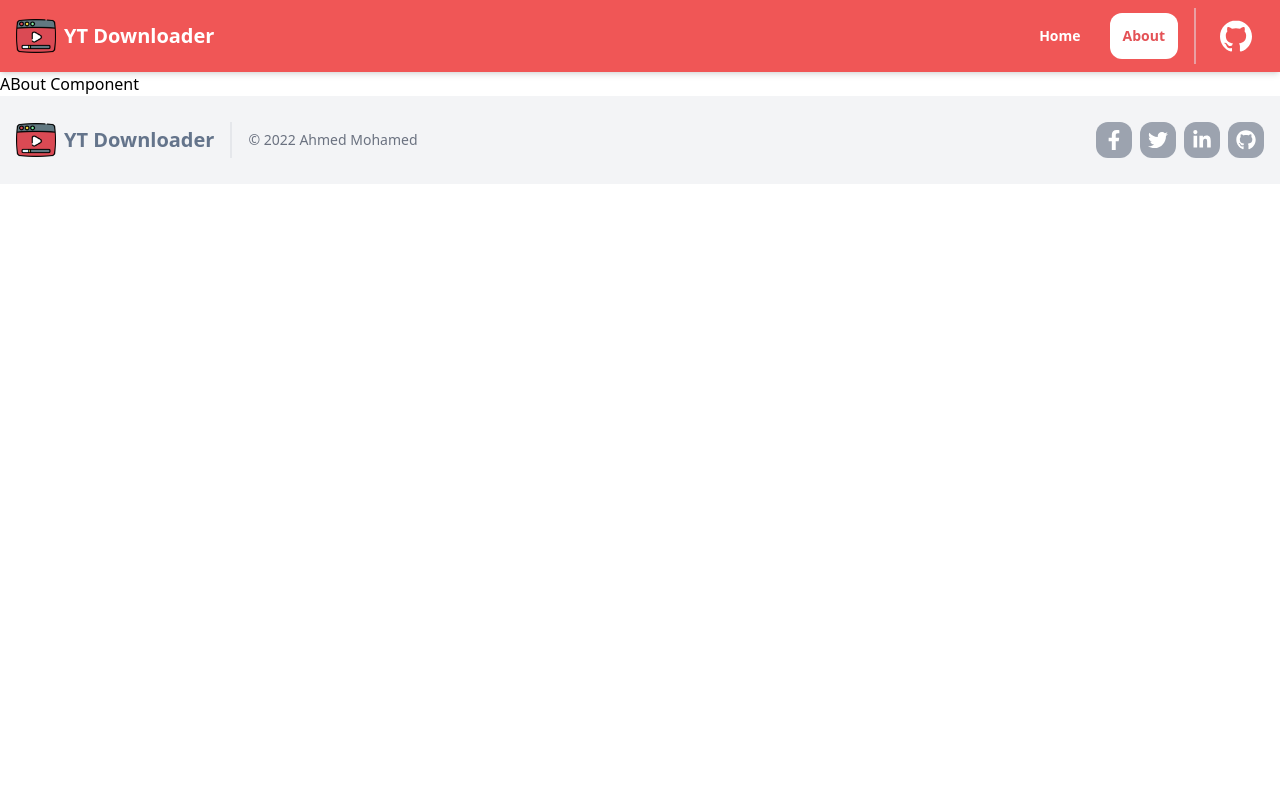
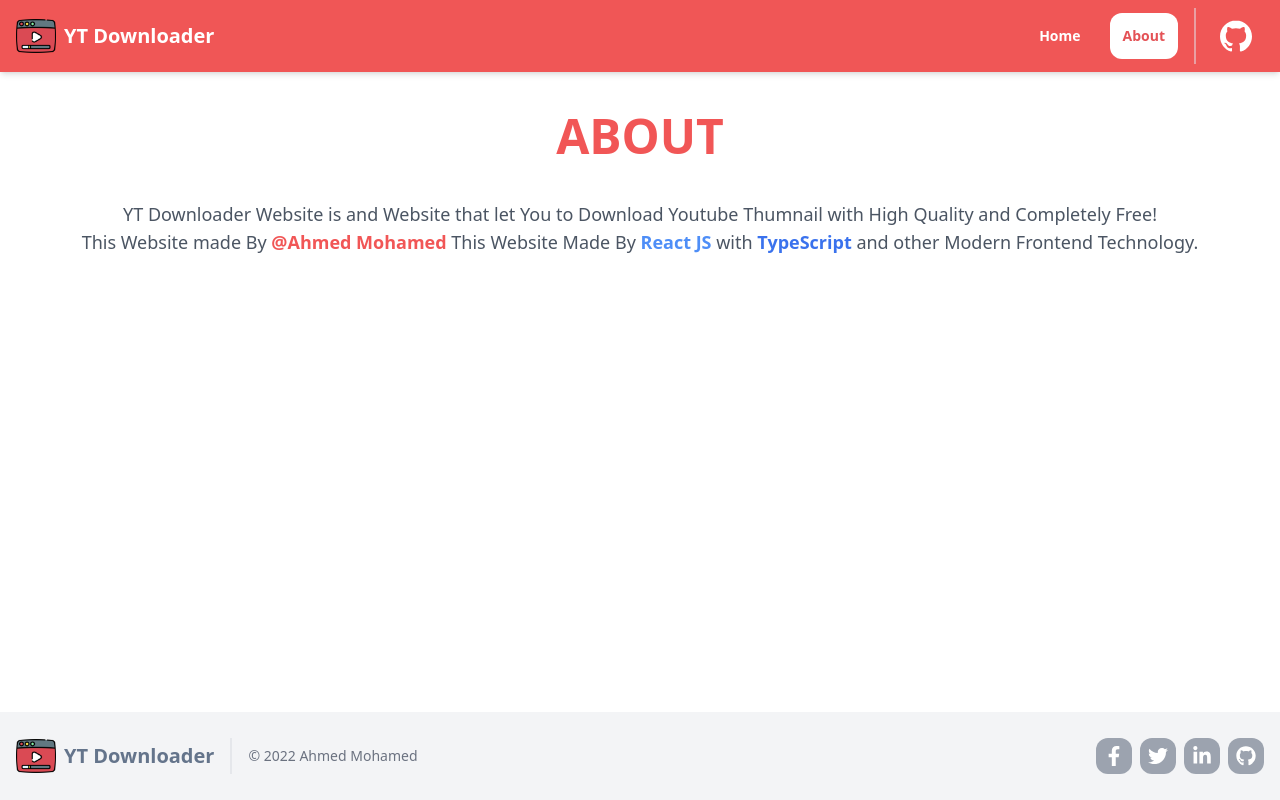
Before and after one commit to ahmedmohmd/ytl-downloader, a React (Create React App) app: page /about in a window 1280 px wide. Built offline with nearby package versions, Linux system fonts and the light colour scheme; a web font is replaced by a local one.

Commit message:
finishialize project

```diff
--- a/src/App.tsx
+++ b/src/App.tsx
@@ -9,7 +9,7 @@ import Footer from "./components/common/Footer";
 //* App Component
 const App: FC = () => {
   return (
-    <div className="min-h-screen min-w-screen">
+    <div className="flex flex-col items-center justify-center min-h-screen min-w-screen ">
       <NavBar />
 
       <Routes>
--- a/src/components/common/Footer.tsx
+++ b/src/components/common/Footer.tsx
@@ -5,7 +5,7 @@ import { FC } from "react";
 //* Footer JSX
 const Footer: FC = () => {
   return (
-    <footer className="text-gray-600 bg-gray-100 body-font">
+    <footer className="w-full text-gray-600 bg-gray-100 body-font">
       <div className="container flex flex-col items-center px-4 py-6 mx-auto sm:flex-row">
         <a
           href="#"
--- a/src/components/common/NavBar.tsx
+++ b/src/components/common/NavBar.tsx
@@ -79,7 +79,7 @@ const NavBar: FC = () => {
               </NavLink>
 
               <a
-                href="https://github.com/ahmedmohmd/web-guider/tree/main"
+                href="https://github.com/ahmedmohmd/ytl-downloader"
                 target="_blank"
                 className="flex items-center justify-center pt-3 border-t-2 project-link sm:pt-0 sm:pl-3 sm:border-l-2 sm:border-t-0 border-slate-200/50"
               >
--- a/src/components/pages/About.tsx
+++ b/src/components/pages/About.tsx
@@ -3,7 +3,43 @@ import { FC } from "react";
 
 //* About Page Component
 const About: FC = () => {
-  return <h1>ABout Component</h1>;
+  return (
+    <article className="px-4 mx-auto grow">
+      <h1 className="w-full py-10 text-4xl font-extrabold text-center lg:text-5xl text-red-500/90">
+        ABOUT
+      </h1>
+      <p className="text-lg text-center text-gray-600">
+        YT Downloader Website is and Website that let You to Download Youtube
+        Thumnail with High Quality and Completely Free!
+        <br />
+        This Website made By{" "}
+        <a
+          href="https://github.com/ahmedmohmd"
+          target="_blank"
+          className="font-semibold text-red-500/90"
+        >
+          @Ahmed Mohamed
+        </a>{" "}
+        This Website Made By{" "}
+        <a
+          href="https://reactjs.org/"
+          target="_blank"
+          className="font-semibold text-blue-500/90"
+        >
+          React JS
+        </a>{" "}
+        with{" "}
+        <a
+          href="https://www.typescriptlang.org/"
+          target="_blank"
+          className="font-semibold text-blue-600/90"
+        >
+          TypeScript
+        </a>{" "}
+        and other Modern Frontend Technology.
+      </p>
+    </article>
+  );
 };
 
 export default About;
```
